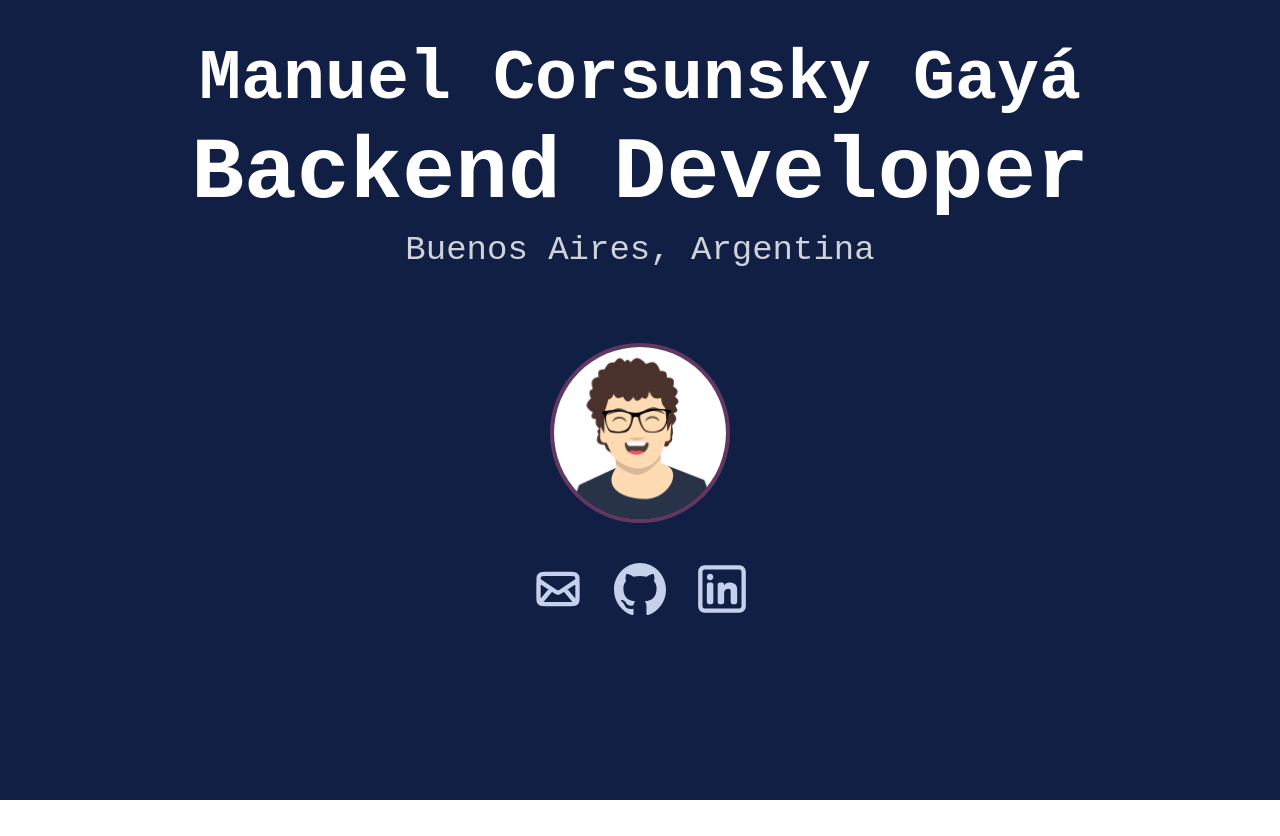
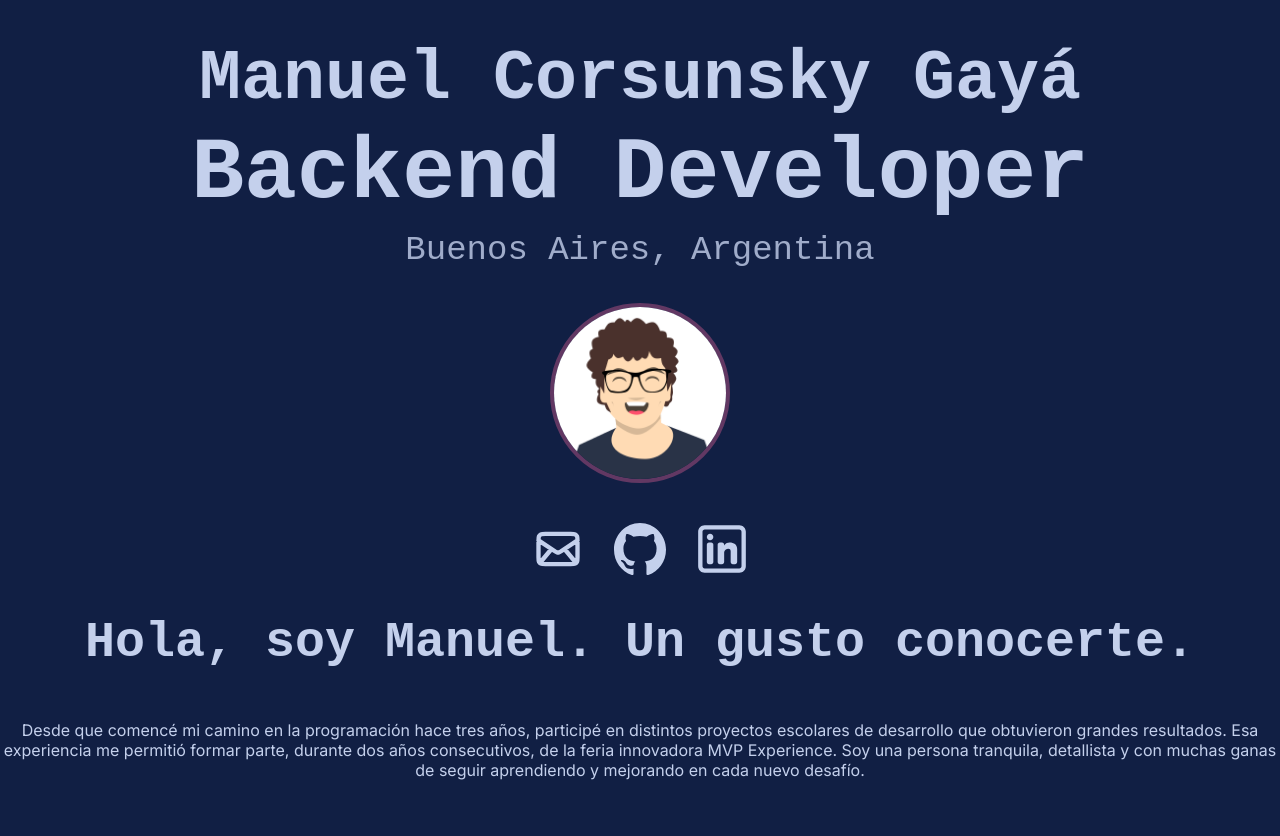
Before and after one commit to manucorsu/tp-portfolio, an Angular app: page /manu in a window 1280 px wide. Before the commit the page ends 800 px from the top, so only its background shows below. Built offline with nearby package versions, Linux system fonts and the light colour scheme; a web font is replaced by a local one.

Commit message:
empezar m2

```diff
--- a/package.json
+++ b/package.json
@@ -32,6 +32,7 @@
     "@angular/router": "^20.3.0",
     "@angular/ssr": "^20.3.9",
     "@fontsource/aldrich": "^5.2.7",
+    "@fontsource/inter": "^5.2.8",
     "express": "^5.1.0",
     "rxjs": "~7.8.0",
     "tslib": "^2.3.0",
--- a/src/app/routes/manu-page/manu-page.css
+++ b/src/app/routes/manu-page/manu-page.css
@@ -4,6 +4,7 @@
 
 * {
   font-family: 'Aldrich', monospace;
+  color: #c4d0ec;
   box-sizing: border-box;
 }
 
@@ -18,6 +19,7 @@
   align-items: center;
   justify-content: flex-start;
   padding-top: 40px;
+  padding-bottom: 40px;
 }
 
 .title-small {
@@ -46,7 +48,7 @@
   background-color: white;
   border-radius: 50%;
   border: 4px solid #623863;
-  margin-top: 40px;
+  margin: auto;
   overflow: hidden;
   display: flex;
   align-items: center;
@@ -58,3 +60,7 @@
   height: 100%;
   object-fit: cover;
 }
+
+.secondary {
+  font-family: 'Inter', sans-serif;
+}
--- a/src/app/routes/manu-page/manu-page.html
+++ b/src/app/routes/manu-page/manu-page.html
@@ -8,4 +8,12 @@
     <img src="pp-manu.png" alt="Foto" class="avatar-img" />
   </div>
   <app-sm-icos-container [icons]="icons"></app-sm-icos-container>
+  <h1 style="font-size: 50px; font-weight: 400px">Hola, soy <b>Manuel</b>. Un gusto conocerte.</h1>
+  <p class="secondary">
+    Desde que comencé mi camino en la programación hace tres años, participé en distintos proyectos
+    escolares de desarrollo que obtuvieron grandes resultados. Esa experiencia me permitió formar
+    parte, durante dos años consecutivos, de la feria innovadora MVP Experience. Soy una persona
+    tranquila, detallista y con muchas ganas de seguir aprendiendo y mejorando en cada nuevo
+    desafío.
+  </p>
 </div>
--- a/src/app/types/social-media.ts
+++ b/src/app/types/social-media.ts
@@ -1,6 +1,6 @@
 export type SocialMediaIconType = 'GitHub' | 'LinkedIn' | 'email';
 
 export interface SocialMediaIcon {
-    readonly sm: SocialMediaIconType;
-    readonly href: string;
+  readonly sm: SocialMediaIconType;
+  readonly href: string;
 }
--- a/src/main.ts
+++ b/src/main.ts
@@ -1,6 +1,9 @@
 import { bootstrapApplication } from '@angular/platform-browser';
 import { appConfig } from './app/app.config';
 import { App } from './app/app';
+
+// Fonts
 import '@fontsource/aldrich';
+import '@fontsource/inter';
 
 bootstrapApplication(App, appConfig).catch((err) => console.error(err));
```
Also changed, not shown: src/app/components/sm-ico/sm-ico.css (+5 -5 lines), src/app/components/sm-icos-container/sm-icos-container.css (line endings or trailing spaces), 1 other file (tests, documents, lock files or other folders).
